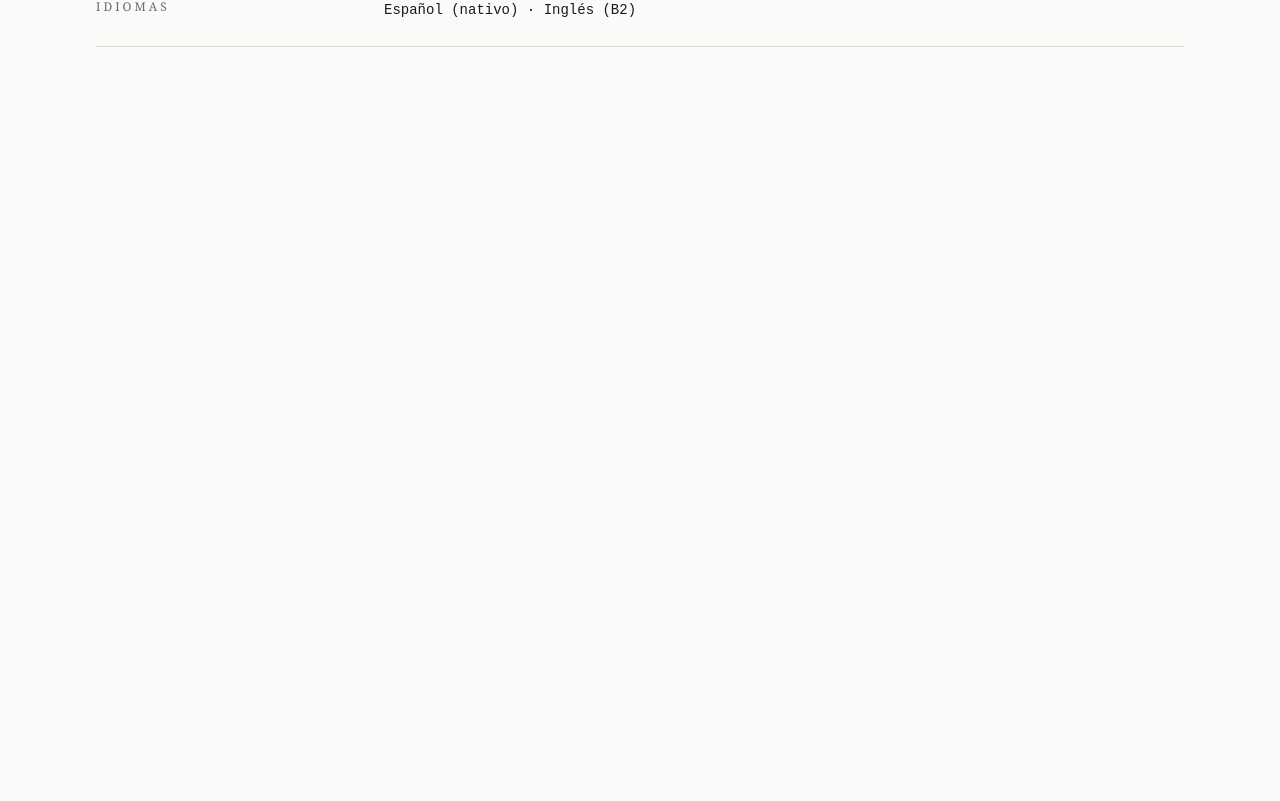
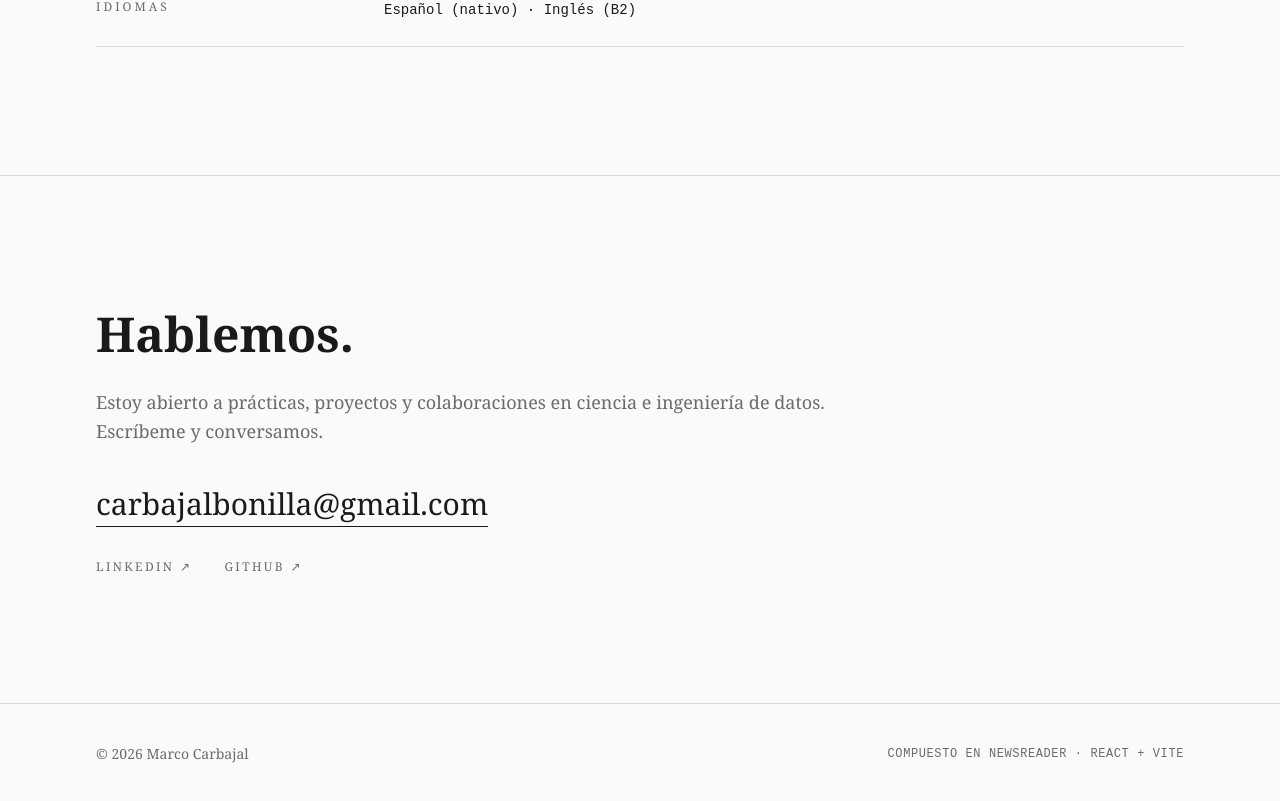
Before and after one commit to marcocarbajalb/portafolio, a React (Vite) app: page / in a window 1280 px wide. Shown: the part 6592-7393 px from the top of the page. Before the commit the page ends 6767 px from the top, so only its background shows below. Built offline with nearby package versions, Linux system fonts and the light colour scheme.

Commit message:
feat: agregar sección Contacto y Footer

```diff
--- a/src/App.tsx
+++ b/src/App.tsx
@@ -3,6 +3,7 @@ import Hero from './components/sections/Hero';
 import Proyectos from './components/sections/Proyectos';
 import SobreMi from './components/sections/SobreMi';
 import Habilidades from './components/sections/Habilidades';
+import Contacto from './components/sections/Contacto';
 
 export default function App() {
   return (
@@ -11,6 +12,7 @@ export default function App() {
       <Proyectos />
       <SobreMi />
       <Habilidades />
+      <Contacto />
     </Layout>
   );
 }
--- /dev/null
+++ b/src/components/layout/Footer.tsx
@@ -0,0 +1,17 @@
+import Container from './Container';
+
+export default function Footer() {
+  const year = new Date().getFullYear();
+  return (
+    <footer className="border-t border-rule py-10">
+      <Container>
+        <div className="flex flex-col items-start justify-between gap-4 sm:flex-row sm:items-center">
+          <p className="font-serif text-sm text-muted">© {year} Marco Carbajal</p>
+          <p className="font-mono text-xs uppercase tracking-wider text-muted">
+            Compuesto en Newsreader · React + Vite
+          </p>
+        </div>
+      </Container>
+    </footer>
+  );
+}
--- a/src/components/layout/Layout.tsx
+++ b/src/components/layout/Layout.tsx
@@ -1,5 +1,6 @@
 import type { ReactNode } from 'react';
 import Navbar from './Navbar';
+import Footer from './Footer';
 
 export default function Layout({ children }: { children: ReactNode }) {
   return (
@@ -12,7 +13,7 @@ export default function Layout({ children }: { children: ReactNode }) {
       </a>
       <Navbar />
       <main id="contenido">{children}</main>
-      {/* Footer irá aquí más adelante */}
+      <Footer />
     </>
   );
 }
--- /dev/null
+++ b/src/components/sections/Contacto.tsx
@@ -0,0 +1,59 @@
+import { motion, useReducedMotion, type Variants } from 'motion/react';
+import Section from '../layout/Section';
+
+const email = 'carbajalbonilla@gmail.com';
+
+const links = [
+  { label: 'LinkedIn', href: 'https://www.linkedin.com/in/marco-antonio-carbajal-bonilla-a909141b9/' },
+  { label: 'GitHub', href: 'https://github.com/marcocarbajalb' },
+];
+
+export default function Contacto() {
+  const prefersReduced = useReducedMotion();
+
+  const reveal: Variants = {
+    hidden: { opacity: 0, y: prefersReduced ? 0 : 24 },
+    show: { opacity: 1, y: 0, transition: { duration: 0.6, ease: [0.22, 1, 0.36, 1] } },
+  };
+
+  return (
+    <Section id="contacto" aria-labelledby="contacto-title" className="border-t border-rule">
+      <motion.div
+        variants={reveal}
+        initial="hidden"
+        whileInView="show"
+        viewport={{ once: true, margin: '-100px' }}
+        className="max-w-3xl"
+      >
+        <h2 id="contacto-title" className="text-4xl font-semibold leading-tight text-ink sm:text-5xl">
+          Hablemos.
+        </h2>
+        <p className="mt-6 font-serif text-lg leading-relaxed text-muted">
+          Estoy abierto a prácticas, proyectos y colaboraciones en ciencia e ingeniería de
+          datos. Escríbeme y conversamos.
+        </p>
+
+
+        <a href={`mailto:${email}`}
+          className="mt-10 inline-block border-b border-ink pb-1 font-serif text-2xl text-ink transition-colors hover:text-muted sm:text-3xl"
+        >
+          {email}
+        </a>
+
+        <div className="mt-8 flex flex-wrap gap-x-8 gap-y-2">
+          {links.map((link) => (
+
+            <a key={link.label}
+              href={link.href}
+              target="_blank"
+              rel="noopener noreferrer"
+              className="font-serif text-xs uppercase tracking-[0.2em] text-muted transition-colors hover:text-ink"
+            >
+              {link.label} ↗
+            </a>
+          ))}
+        </div>
+      </motion.div>
+    </Section>
+  );
+}
```
